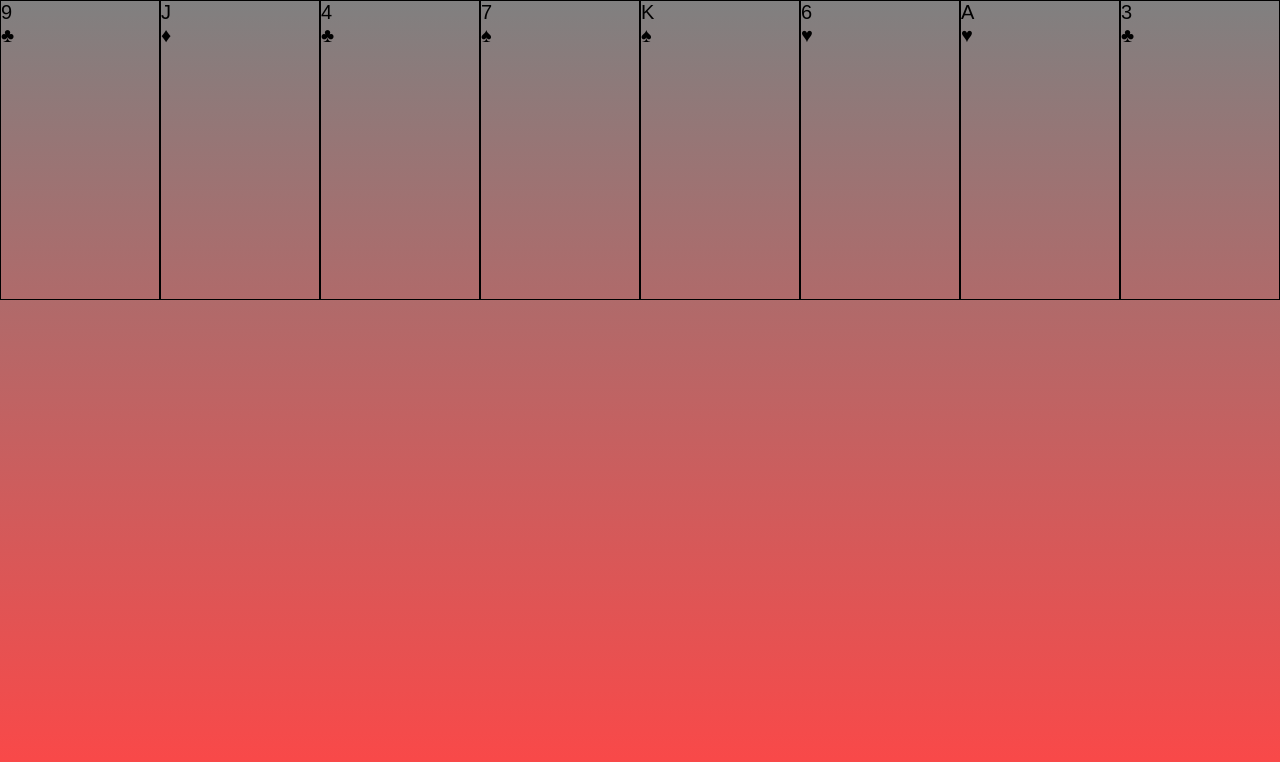
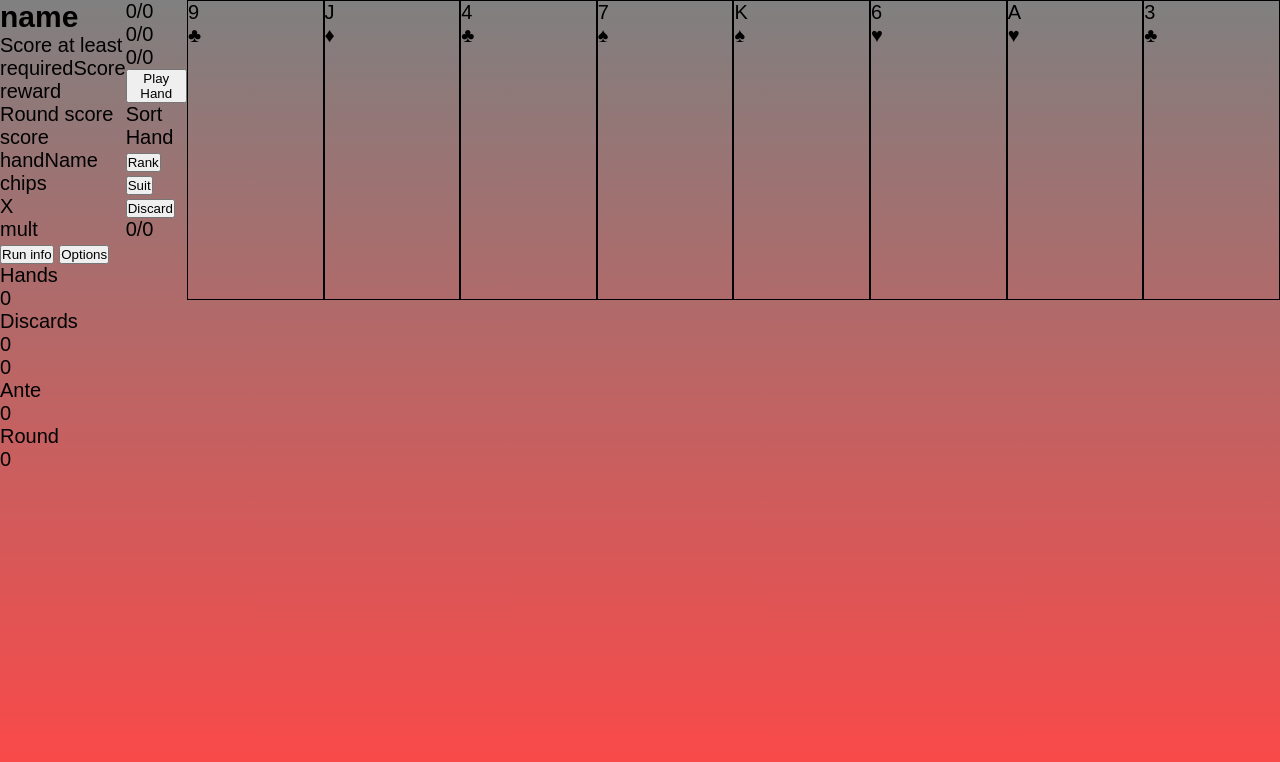
Before and after one commit to SuperTNT17/m7-bo, a plain HTML site: page kaartspel/index.html in a window 1280 px wide. Drawn offline with Linux system fonts and the light colour scheme.

Commit message:
balatro layout in html

```diff
--- a/kaartspel/index.html
+++ b/kaartspel/index.html
@@ -1,5 +1,6 @@
 <!DOCTYPE html>
 <html lang="en">
+
 <head>
     <meta charset="UTF-8">
     <meta name="viewport" content="width=device-width, initial-scale=1.0">
@@ -8,7 +9,92 @@
     <link rel="stylesheet" href="style.css">
     <link rel="icon" type="image/x-icon" href="img/favicon-balatro.png">
 </head>
+
 <body>
+    <aside>
+        <div id="blindInfo">
+            <h2 id="blindInfo-name">name</h2>
+            <div id="blindInfo-requiredScoreWrapper">
+                <p>Score at least</p>
+                <p id="blindInfo-requiredScore">requiredScore</p>
+                <p id="blindInfo-reward">reward</p>
+            </div>
+        </div>
+        <div id="roundScore">
+            <p>Round score</p>
+            <p id="roundScore-score">score</p>
+        </div>
+        <div id="selectedCardsInfo">
+            <p id="selectedCardsInfo-handName">handName</p>
+            <p id="selectedCardsInfo-chips">chips</p>
+            <p id="selectedCardsInfo-x">X</p>
+            <p id="selectedCardsInfo-mult">mult</p>
+        </div>
+        <div id="roundInfo">
+            <div id="roundInfo-buttonsWrapper">
+                <button id="roundInfo-runInfoButton">Run info</button>
+                <button id="roundInfo-optionsButton">Options</button>
+            </div>
+            <div id="roundInfo-infoWrapper">
+                <div id="roundInfo-handsDiscardsWrapper">
+                    <div id="roundInfo-handsWrapper">
+                        <p>Hands</p>
+                        <p id="roundInfo-hands">0</p>
+                    </div>
+                    <div id="roundInfo-discardsWrapper">
+                        <p>Discards</p>
+                        <p id="roundInfo-discards">0</p>
+                    </div>
+                </div>
+                <div id="roundInfo-moneyWrapper">
+                    <p id="roundInfo-money">0</p>
+                </div>
+                <div id="roundInfo-anteRoundWrapper">
+                    <div id="roundInfo-anteWrapper">
+                        <p>Ante</p>
+                        <p id="roundInfo-ante">0</p>
+                    </div>
+                    <div id="roundInfo-roundWrapper">
+                        <p>Round</p>
+                        <p id="roundInfo-round">0</p>
+                    </div>
+                </div>
+            </div>
+        </div>
+    </aside>
+    <main>
+        <div id="jokersConsumables">
+            <div id="jokersWrapper">
+                <div id="jokers"></div>
+                <p id="jokers-amount">0/0</p>
+            </div>
+            <div id="consumablesWrapper"></div>
+            <p id="consumables-amount">0/0</p>
+        </div>
+        <div id="hand">
+            <div id="cardsButtonsWrapper">
+                <div id="cardsWrapper">
+                    <div id="cards"></div>
+                    <p id="cardsInHand">0/0</p>
+                </div>
+                <div id="buttonsWrapper">
+                    <button id="playHandButton">Play Hand</button>
+                    <div id="handSortWrapper">
+                        <p>Sort Hand</p>
+                        <div id="rankSuitButtonsWrapper">
+                            <button id="rankSortButton">Rank</button>
+                            <button id="suitSortButton">Suit</button>
+                        </div>
+                    </div>
+                    <button id="discardHandButton">Discard</button>
+                </div>
+            </div>
+            <div id="deck">
+                <div id="deck-cardBack"></div>
+                <p id="deck-remaining">0/0</p>
+            </div>
+        </div>
+    </main>
+</body>
 
-</body>
 </html>
```
